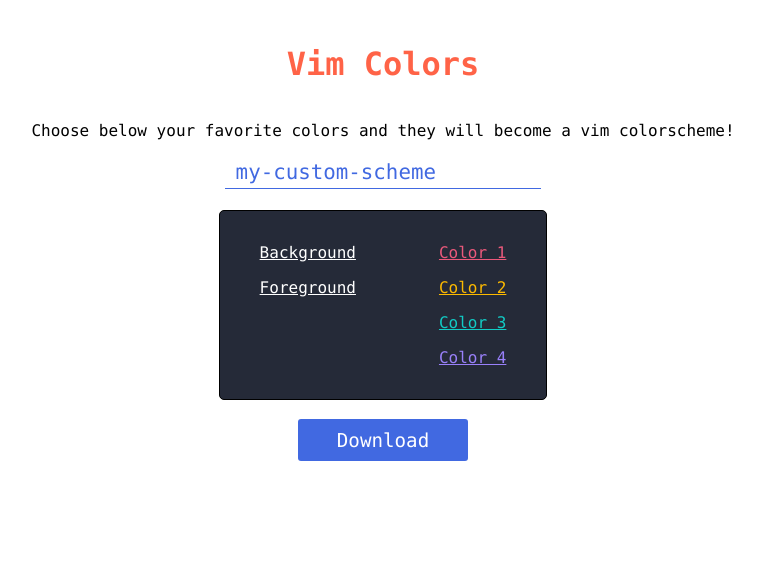
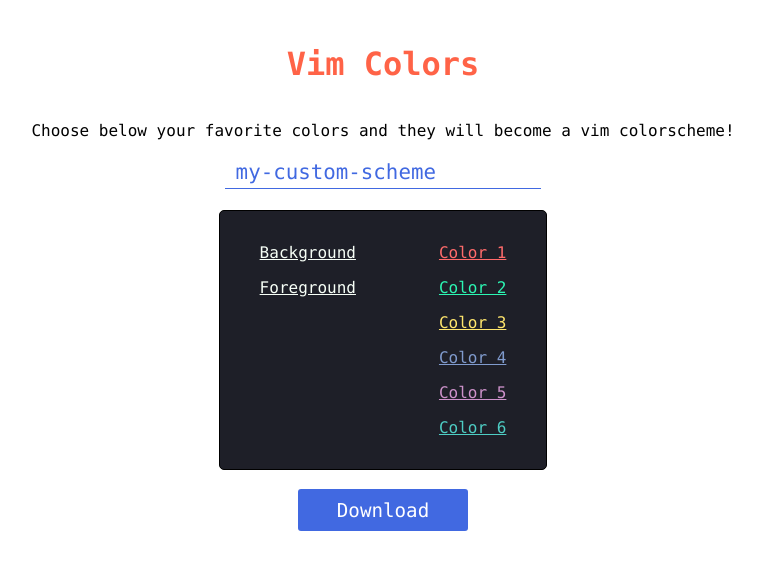
Before and after one commit to pablopunk/vimcolors.org, a Next.js app: page / in a window 1280 px wide. Shown: the top 570 px of the page, without its empty margins (257-1019 px from the left). Built offline with nearby package versions, Linux system fonts and the light colour scheme.

Commit message:
New version

```diff
--- a/components/terminal.js
+++ b/components/terminal.js
@@ -3,12 +3,14 @@
 import {generate} from '../lib/file'
 
 const defaults = {
-  bg: '#252a38',
-  fg: '#ffffff',
-  color1: '#eb597b',
-  color2: '#fcb900',
-  color3: '#12cbc5',
-  color4: '#9980fa'
+  bg: '#1E1F28',
+  fg: '#F7FFF7',
+  color1: '#FF6B6B',
+  color2: '#2CF6B3',
+  color3: '#FFE66D',
+  color4: '#809BCE',
+  color5: '#CE92CB',
+  color6: '#4ECDC4'
 }
 
 export default class extends React.Component {
@@ -24,7 +26,9 @@
         color1: false,
         color2: false,
         color3: false,
-        color4: false
+        color4: false,
+        color5: false,
+        color6: false
       }
     }
   }
@@ -71,7 +75,9 @@
         color1: false,
         color2: false,
         color3: false,
-        color4: false
+        color4: false,
+        color5: false,
+        color6: false
       }
     })
   }
@@ -167,6 +173,28 @@
               </div>
 }
             </article>
+            <article>
+              <label onClick={ev => {
+                this.pickerClicked('color4')
+                ev.stopPropagation()
+              }} style={{ color: colors.color5 }}>Color 5</label>
+              { pickers.color5 &&
+              <div className='picker' onClick={ev => ev.stopPropagation()} ref={(node) => this.setWrapperRef(node)}>
+                <Picker color={colors.color4} onChangeComplete={color => this.changeColor('color5', color.hex)} />
+              </div>
+}
+            </article>
+            <article>
+              <label onClick={ev => {
+                this.pickerClicked('color5')
+                ev.stopPropagation()
+              }} style={{ color: colors.color6 }}>Color 6</label>
+              { pickers.color6 &&
+              <div className='picker' onClick={ev => ev.stopPropagation()} ref={(node) => this.setWrapperRef(node)}>
+                <Picker color={colors.color5} onChangeComplete={color => this.changeColor('color6', color.hex)} />
+              </div>
+}
+            </article>
           </div>
         </section>
         <button onClick={() => this.downloadClicked()}>Download</button>
--- /dev/null
+++ b/next.config.js
@@ -0,0 +1,3 @@
+module.exports = {
+  target: 'serverless'
+}
--- /dev/null
+++ b/now.json
@@ -0,0 +1,6 @@
+
+{
+  "version": 2,
+  "builds": [{ "src": "next.config.js", "use": "@now/next" }],
+  "alias": "vimcolors.org"
+}
--- a/package.json
+++ b/package.json
@@ -32,6 +32,6 @@
     "react-dom": "^16.2.0",
     "react-ga": "^2.4.1",
     "save-file": "^1.2.0",
-    "vim-colors": "^2.3.0"
+    "vim-colors": "^3.0.0"
   }
 }
```
Also changed, not shown: 1 other file (tests, documents, lock files or other folders).
